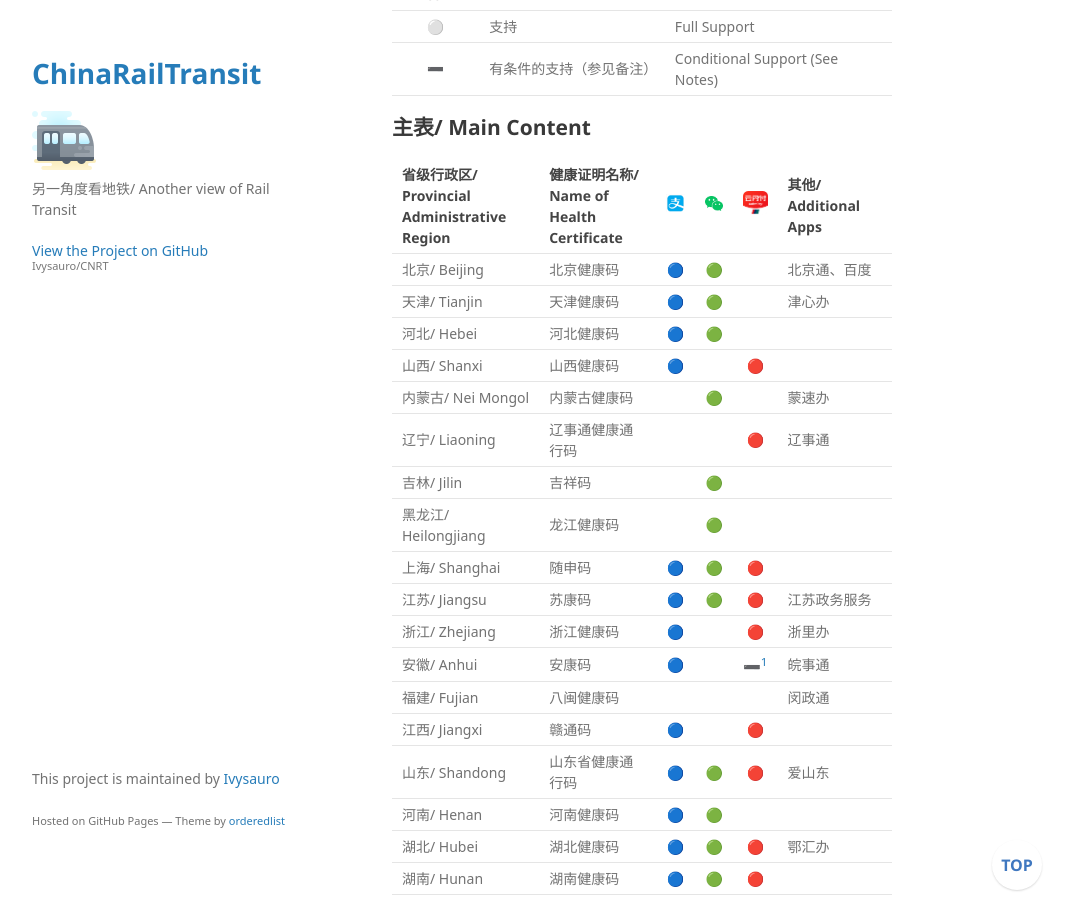
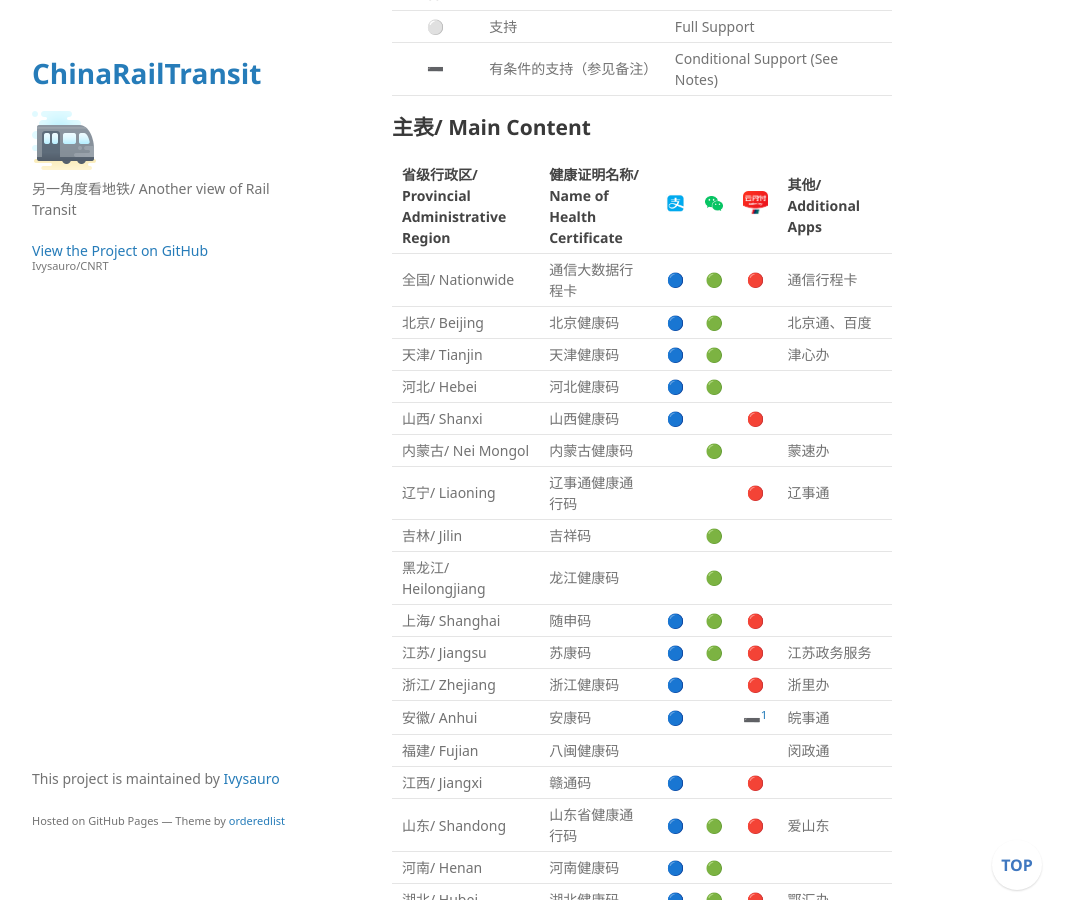
Before and after one commit to Ivysauro/CNRT, a Jekyll site: the page built from data/HealthQR.md, in a window 1280 px wide and 900 px high, scrolled down 573 px. Shown: the whole window, without its empty margins (178-1249 px from the left). Built offline with Jekyll 4.4.1, drawn with Linux system fonts in a browser that asks for light colours; some web fonts are replaced; our own code applies the rules of GitHub Pages for plain Markdown files; a script that is not in the unit is left out.

Commit message:
🍊更新通信行程卡数据

```diff
--- a/data/HealthQR.md
+++ b/data/HealthQR.md
@@ -21,6 +21,7 @@
 
 | 省级行政区/ Provincial Administrative Region | 健康证明名称/ Name of Health Certificate | <img src="https://raw.githubusercontent.com/Ivysauro/CNRT/master/images/Alipay.png" width="30" hegiht="30" alt="Alipay"/> | <img src="https://raw.githubusercontent.com/Ivysauro/CNRT/master/images/WeChat.png" width="25" hegiht="25" alt="WeChat"/> | <img src="https://raw.githubusercontent.com/Ivysauro/CNRT/master/images/Unionpay.png" width="25" hegiht="25" alt="Unionpay App"/> | 其他/ Additional Apps |
 | :- | :- | :-: | :-: | :-: | :- |
+| 全国/ Nationwide | 通信大数据行程卡 | 🔵 | 🟢 | 🔴 | 通信行程卡 |
 | 北京/ Beijing | 北京健康码 | 🔵 | 🟢 | | 北京通、百度 |
 | 天津/ Tianjin | 天津健康码 | 🔵 | 🟢 | | 津心办 |
 | 河北/ Hebei | 河北健康码 | 🔵 | 🟢 | | |
```
